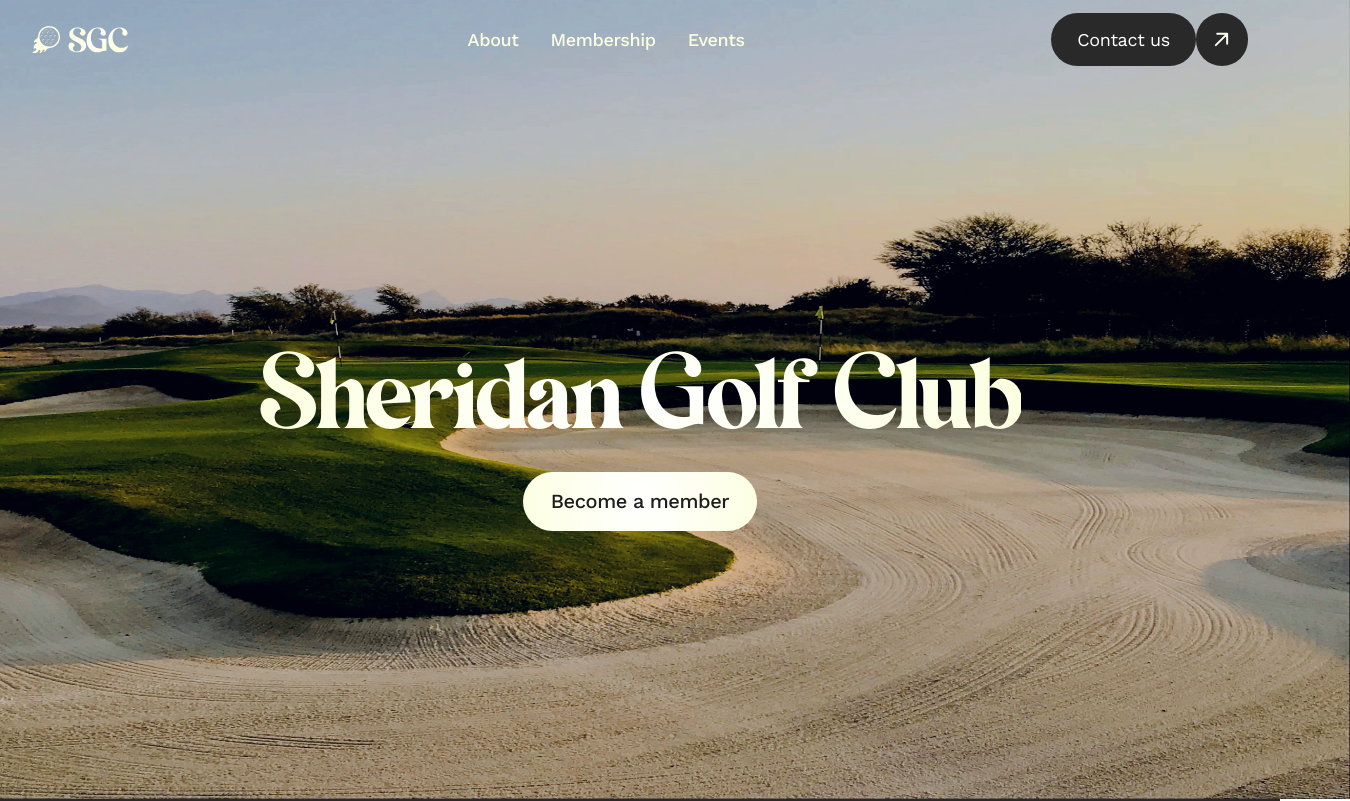
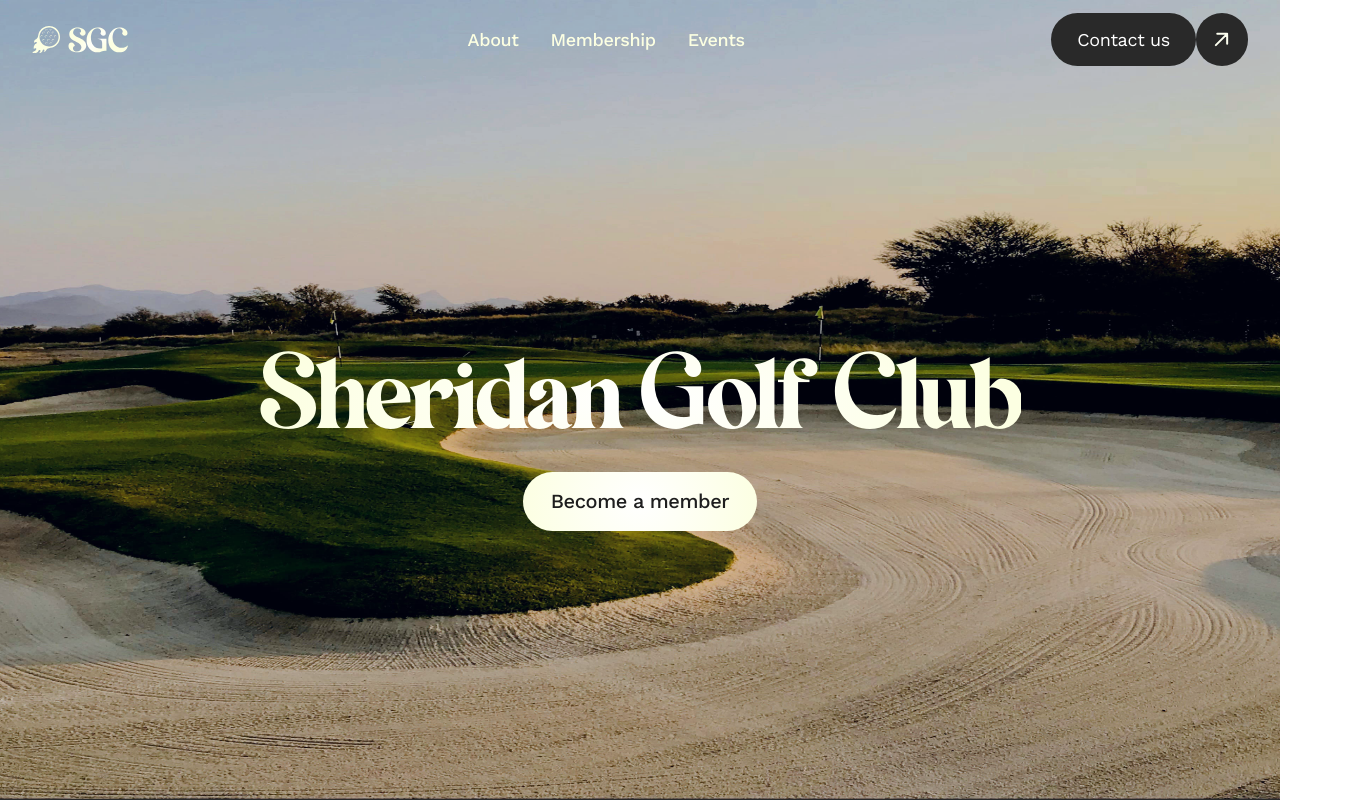
Before and after one commit to aleksbrsc/SheridanGolfClub, a React (Vite) app in the folder frontend/: page / in a window 1280 px wide. Shown: the top 801 px of the page, 1350 px wide, since content can reach past the window. Built offline with nearby package versions, Linux system fonts and the light colour scheme.

Commit message:
fix(index.css): hid overflow in body

```diff
--- a/frontend/src/css/components/navbar.module.css
+++ b/frontend/src/css/components/navbar.module.css
@@ -153,7 +153,6 @@
 @media (max-width: 1057px) {
     #nav_container {
         backdrop-filter: unset;
-        /* background-color: var(--light); */
         color: var(--dark)
     }
 
--- a/frontend/src/css/home.module.css
+++ b/frontend/src/css/home.module.css
@@ -96,7 +96,6 @@
     z-index: 0;
     top: -79px;
     position: absolute;
-    overflow: hidden;
     width: 111%;
     height: 111%;
 }
--- a/frontend/src/index.css
+++ b/frontend/src/index.css
@@ -19,6 +19,7 @@ body {
   width: 100%;
   height: 100%;
   margin: 0;
+  overflow-x: hidden;
   -webkit-font-smoothing: antialiased !important;
 }
 
```
